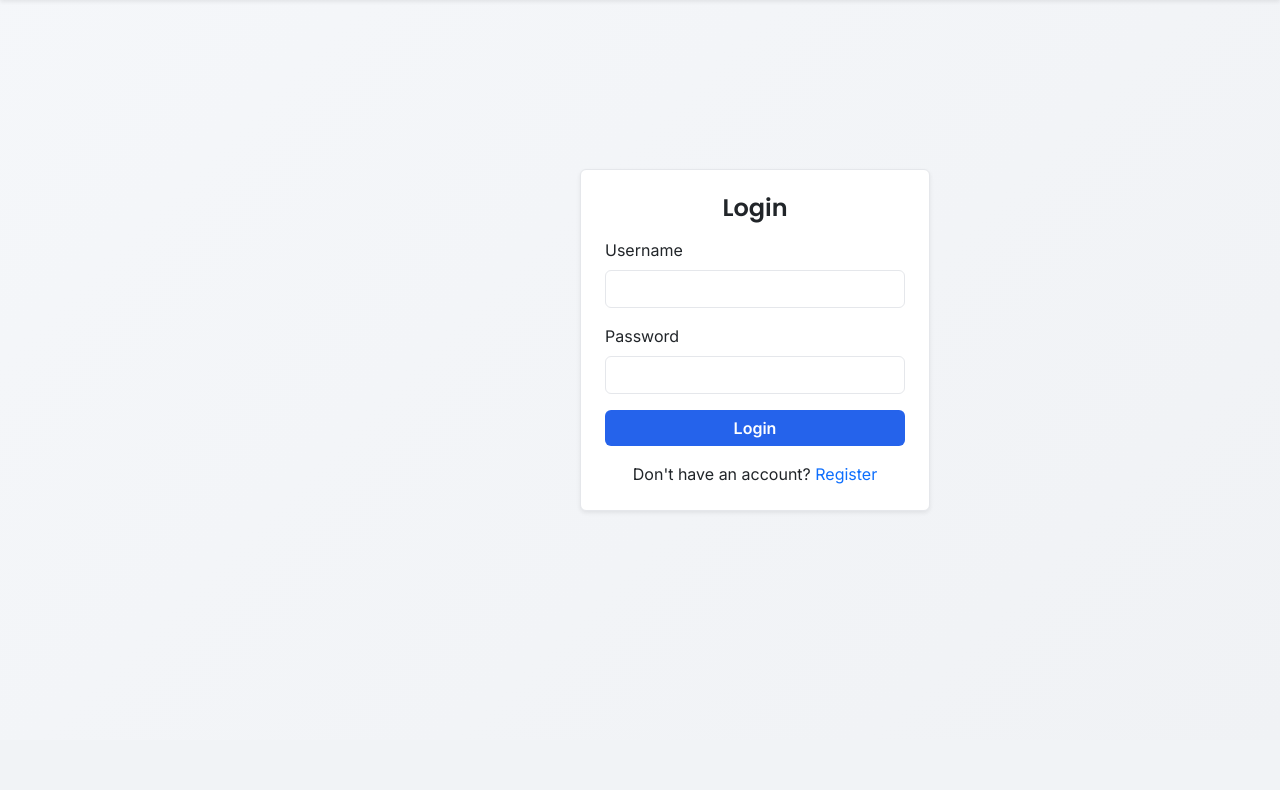
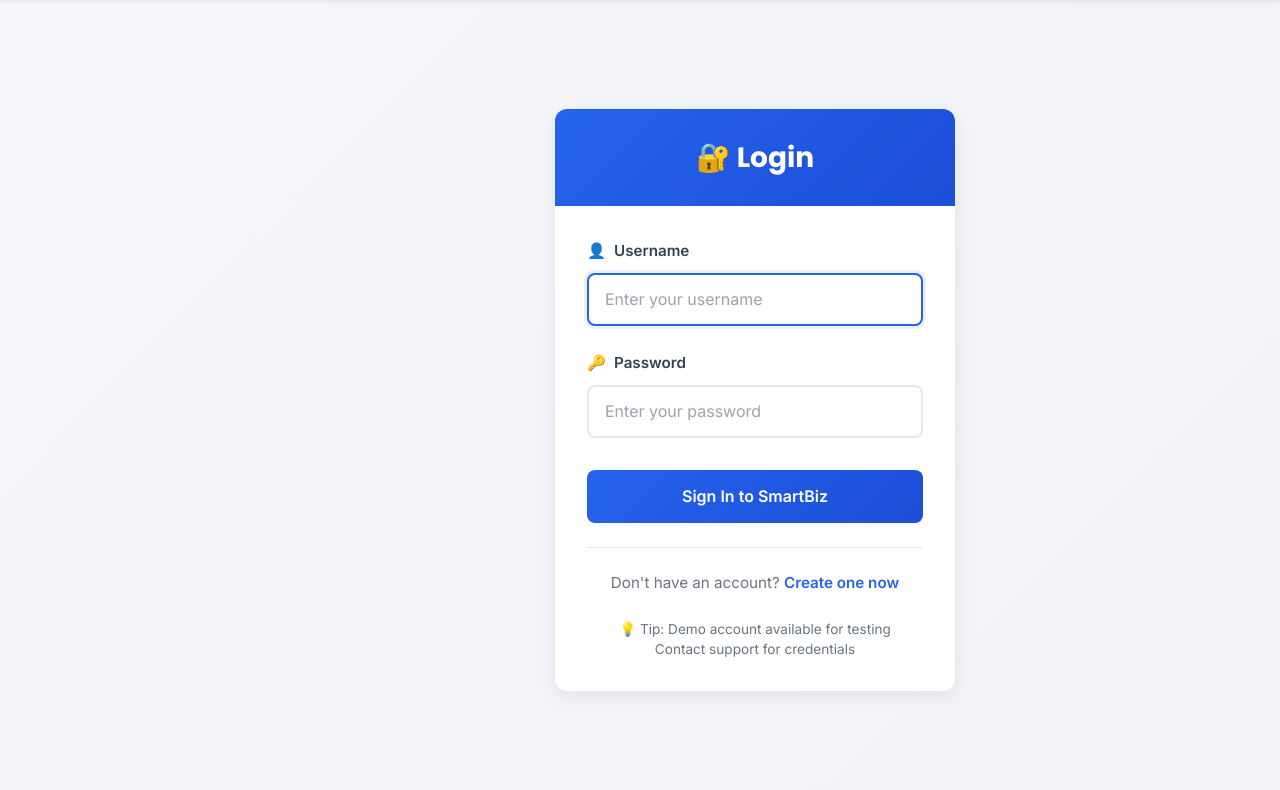
Before and after one commit to mathncode-sid/smart-biz, a Django app: page /login/ in a window 1280 px wide. Shown: the part 60-850 px from the top of the page. Before the commit the page ends 572 px from the top, so only its background shows below. Run offline with Django 5.2, Linux system fonts and the light colour scheme.

Commit message:
Revamp login page with enhanced styling, animations, and improved user interface elements for a better user experience

```diff
--- a/smartbiz/templates/core/login.html
+++ b/smartbiz/templates/core/login.html
@@ -1,30 +1,229 @@
 {% extends "core/base.html" %}
 {% block content %}
 
-<div class="d-flex justify-content-center align-items-center" style="height: 75vh;">
-    <div class="card shadow-sm p-4" style="width: 350px;">
-        <h4 class="fw-semibold text-center mb-3">Login</h4>
+<style>
+    @keyframes slideInUp {
+        from {
+            opacity: 0;
+            transform: translateY(20px);
+        }
+        to {
+            opacity: 1;
+            transform: translateY(0);
+        }
+    }
 
-        <form method="POST">
-            {% csrf_token %}
+    @keyframes fadeIn {
+        from {
+            opacity: 0;
+        }
+        to {
+            opacity: 1;
+        }
+    }
 
-            <div class="mb-3">
-                <label class="form-label">Username</label>
-                <input type="text" name="username" class="form-control" required>
+    .auth-container {
+        display: flex;
+        justify-content: center;
+        align-items: center;
+        min-height: calc(100vh - 80px);
+        padding: 2rem;
+    }
+
+    .auth-card {
+        animation: slideInUp 0.6s ease-out;
+        width: 100%;
+        max-width: 400px;
+        border-radius: 12px;
+        box-shadow: 0 4px 20px rgba(0, 0, 0, 0.08);
+        border: none !important;
+    }
+
+    .auth-card .card-header {
+        background: linear-gradient(135deg, #2563EB 0%, #1d4ed8 100%);
+        border-radius: 12px 12px 0 0;
+        border: none !important;
+        padding: 2rem;
+        text-align: center;
+    }
+
+    .auth-card .card-header h4 {
+        color: white;
+        font-weight: 700;
+        margin: 0;
+        font-size: 1.75rem;
+    }
+
+    .auth-card .card-body {
+        padding: 2rem;
+    }
+
+    .form-group {
+        animation: slideInUp 0.6s ease-out;
+        animation-fill-mode: both;
+        margin-bottom: 1.5rem;
+    }
+
+    .form-group:nth-child(1) { animation-delay: 0.15s; }
+    .form-group:nth-child(2) { animation-delay: 0.2s; }
+    .form-group:nth-child(3) { animation-delay: 0.25s; }
+    .form-group:nth-child(4) { animation-delay: 0.3s; }
+
+    .form-label {
+        font-weight: 600;
+        color: #374151;
+        margin-bottom: 0.6rem;
+        font-size: 0.95rem;
+    }
+
+    .form-control {
+        border-radius: 8px;
+        border: 2px solid #e5e7eb;
+        padding: 0.8rem 1rem;
+        font-size: 1rem;
+        transition: all 0.3s ease;
+    }
+
+    .form-control:focus {
+        border-color: #2563EB;
+        box-shadow: 0 0 0 3px rgba(37, 99, 235, 0.1);
+        outline: none;
+    }
+
+    .form-control::placeholder {
+        color: #9ca3af;
+    }
+
+    .input-icon {
+        display: inline-block;
+        margin-right: 0.5rem;
+    }
+
+    .submit-btn {
+        animation: slideInUp 0.6s ease-out 0.25s;
+        animation-fill-mode: both;
+        width: 100%;
+        padding: 0.9rem;
+        font-size: 1rem;
+        font-weight: 600;
+        border-radius: 8px;
+        border: none;
+        background: linear-gradient(135deg, #2563EB 0%, #1d4ed8 100%);
+        color: white;
+        cursor: pointer;
+        transition: all 0.3s ease;
+        margin-top: 0.5rem;
+    }
+
+    .submit-btn:hover {
+        transform: translateY(-2px);
+        box-shadow: 0 8px 20px rgba(37, 99, 235, 0.3);
+    }
+
+    .submit-btn:active {
+        transform: translateY(0);
+    }
+
+    .auth-footer {
+        animation: slideInUp 0.6s ease-out 0.3s;
+        animation-fill-mode: both;
+        text-align: center;
+        margin-top: 1.5rem;
+        padding-top: 1.5rem;
+        border-top: 1px solid #e5e7eb;
+    }
+
+    .auth-footer p {
+        color: #6b7280;
+        margin: 0;
+        font-size: 0.95rem;
+    }
+
+    .auth-footer a {
+        color: #2563EB;
+        text-decoration: none;
+        font-weight: 600;
+        transition: all 0.3s ease;
+    }
+
+    .auth-footer a:hover {
+        color: #1d4ed8;
+        text-decoration: underline;
+    }
+
+    .error-alert {
+        animation: slideInUp 0.6s ease-out;
+        background: #fee2e2;
+        color: #991b1b;
+        padding: 1rem;
+        border-radius: 8px;
+        margin-bottom: 1rem;
+        border-left: 4px solid #dc2626;
+    }
+
+    .info-text {
+        animation: fadeIn 0.6s ease-out 0.4s;
+        animation-fill-mode: both;
+        font-size: 0.85rem;
+        color: #6b7280;
+        text-align: center;
+        margin-top: 1.5rem;
+    }
+
+    @media (max-width: 600px) {
+        .auth-container {
+            min-height: auto;
+            padding: 1.5rem;
+        }
+
+        .auth-card {
+            max-width: 100%;
+        }
+
+        .auth-card .card-body {
+            padding: 1.5rem;
+        }
+    }
+</style>
+
+<div class="auth-container">
+    <div class="card auth-card">
+        <div class="card-header">
+            <h4>🔐 Login</h4>
+        </div>
+        <div class="card-body">
+            {% if error %}
+            <div class="error-alert">
+                <strong>⚠️ Login Failed</strong>
+                <div>{{ error }}</div>
+            </div>
+            {% endif %}
+
+            <form method="POST">
+                {% csrf_token %}
+
+                <div class="form-group">
+                    <label class="form-label"><span class="input-icon">👤</span>Username</label>
+                    <input type="text" name="username" class="form-control" placeholder="Enter your username" required autofocus>
+                </div>
+
+                <div class="form-group">
+                    <label class="form-label"><span class="input-icon">🔑</span>Password</label>
+                    <input type="password" name="password" class="form-control" placeholder="Enter your password" required>
+                </div>
+
+                <button type="submit" class="submit-btn">Sign In to SmartBiz</button>
+            </form>
+
+            <div class="auth-footer">
+                <p>Don't have an account? <a href="{% url 'register' %}">Create one now</a></p>
             </div>
 
-            <div class="mb-3">
-                <label class="form-label">Password</label>
-                <input type="password" name="password" class="form-control" required>
+            <div class="info-text">
+                💡 Tip: Demo account available for testing<br>
+                Contact support for credentials
             </div>
-
-            <button type="submit" class="btn btn-primary w-100">Login</button>
-        </form>
-
-        <p class="text-center mt-3 mb-0">
-            Don't have an account?
-            <a href="{% url 'register' %}" class="text-decoration-none">Register</a>
-        </p>
+        </div>
     </div>
 </div>
 
```
